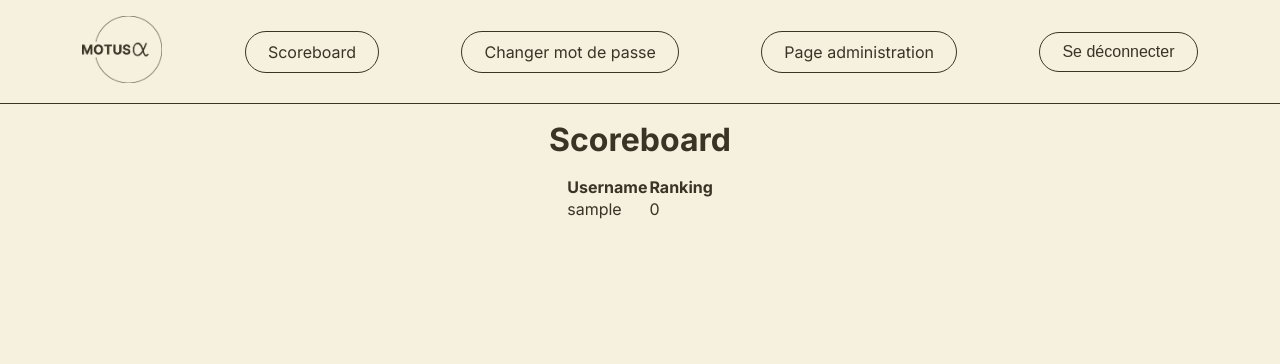
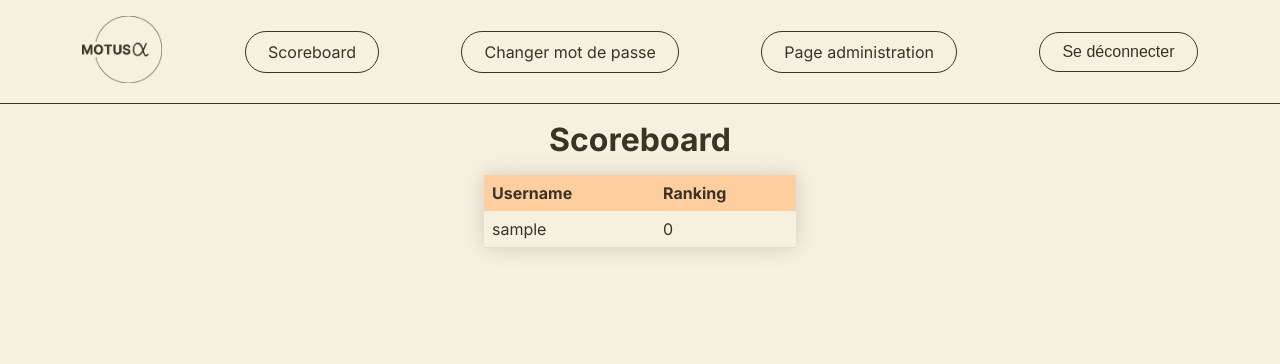
Before and after one commit to KDerec/Motus, a Django app: page /scoreboard in a window 1280 px wide. Shown: the top 364 px of the page. Run offline with Django 5.2, Linux system fonts and the light colour scheme; the visitor is signed in with stand-in values (Sample User, id 1); data comes from the database, SQL or seed files in the repository.

Commit message:
💄 Style scoreboard

```diff
--- a/static/css/styles.css
+++ b/static/css/styles.css
@@ -83,6 +83,23 @@ input {
     }
 }
 
+.scoreboard {
+    border-collapse: collapse;
+    box-shadow: 0 0 20px rgba(0, 0, 0, 0.15);
+    min-width: 25%;
+    thead tr {
+        background-color: var(--color2);
+        color: var(--color4);
+        text-align: left;
+    }
+    th, td {
+        padding: 0.5rem;
+    }
+    tbody tr {
+        border-bottom: 1px solid #dddddd;
+    }
+}
+
 .buttons {
     font-size: 1rem;
     color: var(--color4);
--- a/templates/scoreboard.html
+++ b/templates/scoreboard.html
@@ -1,7 +1,7 @@
 {% extends 'base.html' %}
 {% block content %}
 <h1>Scoreboard</h1>
-<table>
+<table class="scoreboard">
     <thead>
       <tr>
         <th>Username</th>
```
